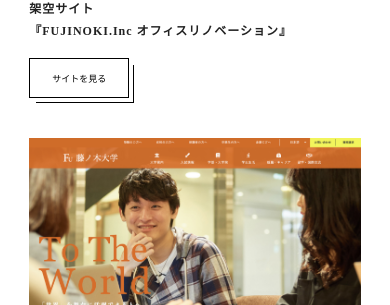
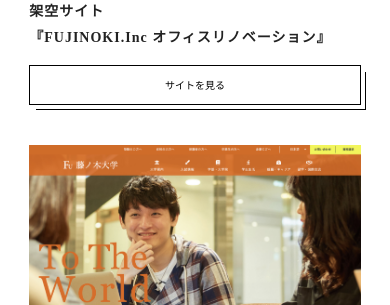
Before and after one commit to KomiyaDaichi/Portfolio.github.io, a plain HTML site: page index.html in a window 390 px wide. Shown: the part 892-1197 px from the top of the page. Drawn offline with nearby package versions, Linux system fonts and the light colour scheme.

Commit message:
Update style.css

```diff
--- a/css/style.css
+++ b/css/style.css
@@ -939,7 +939,7 @@ div{
 
 
 	.work-title{
-		font-size: 1.2rem;
+		font-size: 1.4rem;
 		margin-top: 10px;
 	}
 
@@ -948,9 +948,9 @@ div{
 	}
 
 	.work-more{
-		font-size: .9rem;
+		font-size: 1rem;
 		margin-top: 15px;
-		width: 100px;
+		width: 100%;
 		height: 40px;
 		line-height: 40px;
 	}
```
